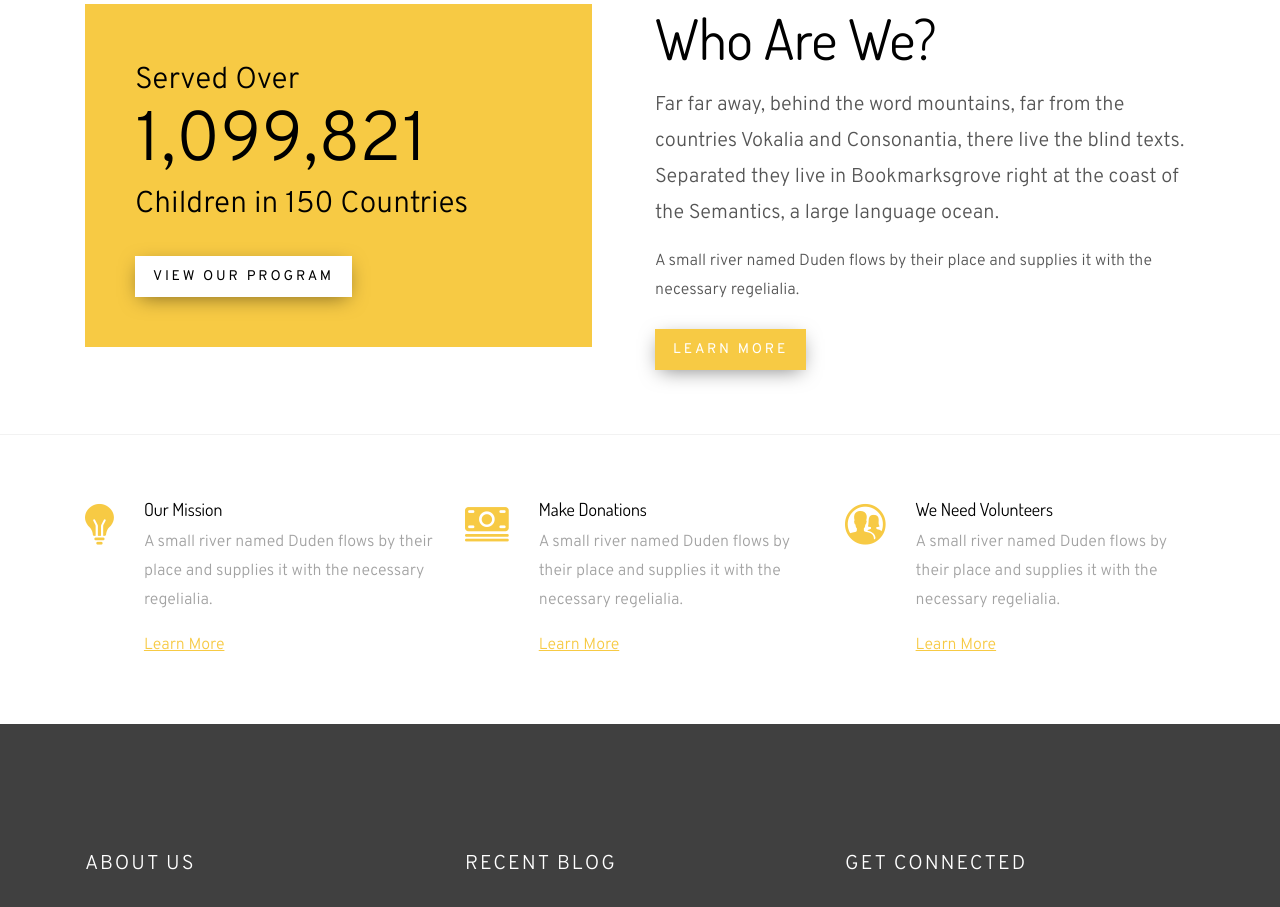
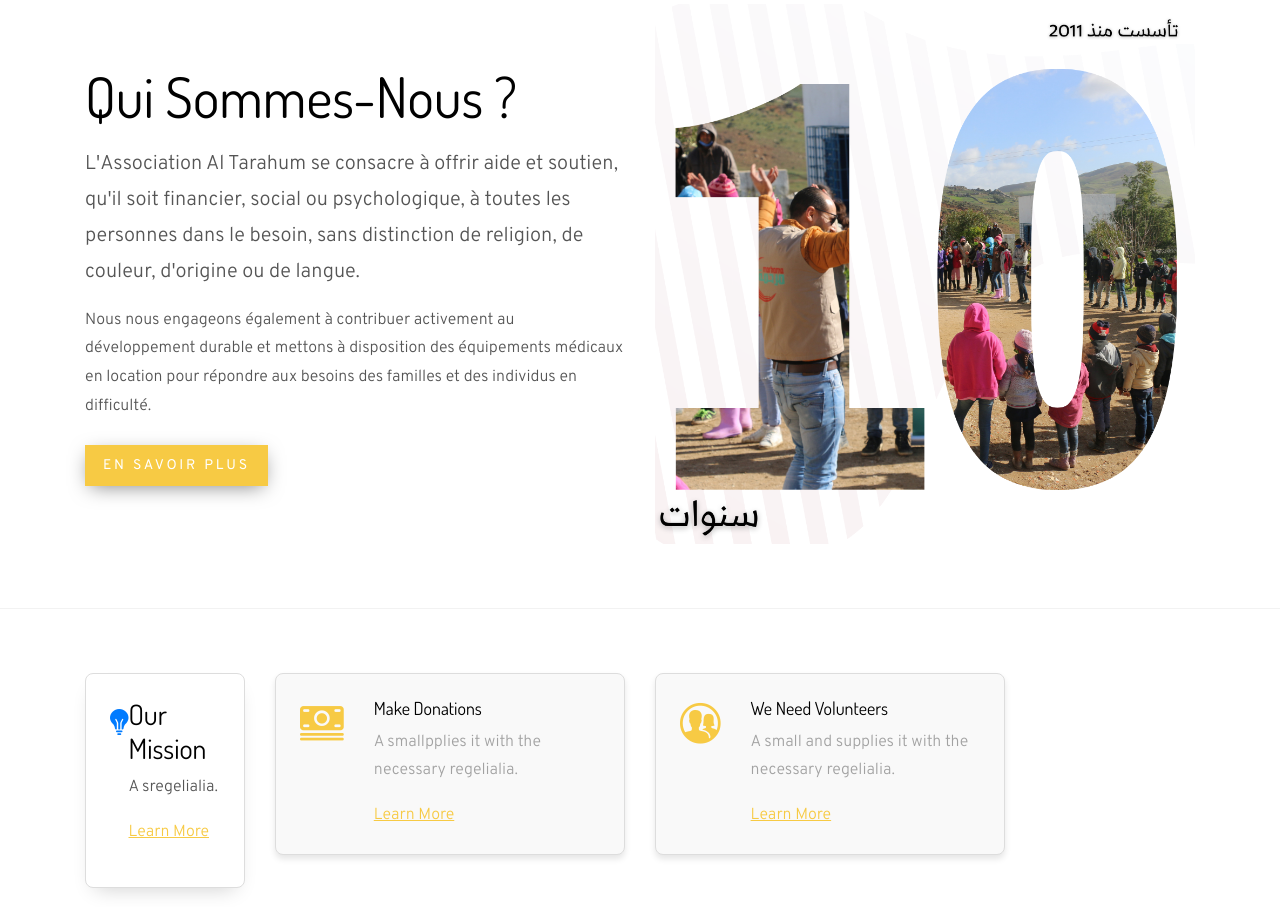
Before and after one commit to salmaMlika/al-tarahom-charity, a plain HTML site: page index.html in a window 1280 px wide. Shown: the part 760-1667 px from the top of the page. Drawn offline with Linux system fonts and the light colour scheme; some packages are replaced by stand-ins of ours; no server answers; files whose address does not match are found by name.

Commit message:
add about section

```diff
--- a/css/style.css
+++ b/css/style.css
@@ -27,6 +27,26 @@
 
 .text-primary {
   color: #f7ca44 !important; }
+
+  .card-highlight {
+    background-color: #f9f9f9; /* Couleur de fond claire */
+    border: 1px solid #ddd; /* Bordure discrète */
+    border-radius: 8px; /* Coins arrondis */
+    box-shadow: 0 4px 6px rgba(0, 0, 0, 0.1); /* Légère ombre */
+    transition: transform 0.3s ease, box-shadow 0.3s ease;
+  }
+
+  .card-highlight:hover {
+    transform: translateY(-5px); /* Effet de surélévation au survol */
+    box-shadow: 0 8px 12px rgba(0, 0, 0, 0.2); /* Ombre plus marquée au survol */
+  }
+
+  .icon {
+    font-size: 2rem;
+    color: #007bff; /* Couleur personnalisée pour les icônes */
+  }
+
+
 
 .ftco-navbar-light {
   background: transparent !important;
--- a/index.html
+++ b/index.html
@@ -90,64 +90,64 @@
 
 
 
-  <!--hero slider-->
+
 
     <!--hero slider-->
 
-
     <div class="site-section section-counter">
       <div class="container">
-      <div class="row">
-        <div class="col-md-6 pr-5">
-          <div class="block-48">
-              <span class="block-48-text-1">Served Over</span>
-              <div class="block-48-counter ftco-number" data-number="1321901">0</div>
-              <span class="block-48-text-1 mb-4 d-block">Children in 150 Countries</span>
-              <p class="mb-0"><a href="#" class="btn btn-white px-3 py-2">View Our Program</a></p>
+        <div class="row align-items-center">
+
+          <!-- Text Section -->
+          <div class="col-md-6 welcome-text">
+            <h2 class="display-4 mb-3">Qui Sommes-Nous ?</h2>
+            <p class="lead">L'Association Al Tarahum se consacre à offrir aide et soutien, qu'il soit financier, social ou psychologique, à toutes les personnes dans le besoin, sans distinction de religion, de couleur, d'origine ou de langue.</p>
+            <p class="mb-4">Nous nous engageons également à contribuer activement au développement durable et mettons à disposition des équipements médicaux en location pour répondre aux besoins des familles et des individus en difficulté.</p>
+            <p class="mb-0"><a href="#" class="btn btn-primary px-3 py-2">En Savoir Plus</a></p>
           </div>
-        </div>
-        <div class="col-md-6 welcome-text">
-          <h2 class="display-4 mb-3">Who Are We?</h2>
-          <p class="lead">Far far away, behind the word mountains, far from the countries Vokalia and Consonantia, there live the blind texts. Separated they live in Bookmarksgrove right at the coast of the Semantics, a large language ocean.</p>
-          <p class="mb-4">A small river named Duden flows by their place and supplies it with the necessary regelialia. </p>
-          <p class="mb-0"><a href="#" class="btn btn-primary px-3 py-2">Learn More</a></p>
+
+            <!-- Image Section -->
+            <div class="col-md-6">
+              <img src="images/Experience-de-plus-que-2.png" alt="experience" class="img-fluid">
             </div>
         </div>
       </div>
     </div>
 
+
     <div class="site-section border-top">
       <div class="container">
         <div class="row">
 
-        <div class="col-md-4">
-          <div class="media block-6">
-            <div class="icon"><span class="ion-ios-bulb"></span></div>
+          <div class="col-md-2">
+            <div class="media block-3 card-highlight p-4 mb-3">
+              <div class="icon mb-3"><span class="ion-ios-bulb"></span></div>
               <div class="media-body">
                 <h3 class="heading">Our Mission</h3>
-              <p>A small river named Duden flows by their place and supplies it with the necessary regelialia.</p>
+
+                <p>A sregelialia.</p>
                 <p><a href="#" class="link-underline">Learn More</a></p>
               </div>
             </div>
           </div>
 
           <div class="col-md-4">
-          <div class="media block-6">
-            <div class="icon"><span class="ion-ios-cash"></span></div>
+            <div class="media block-6 card-highlight p-4 mb-3">
+              <div class="icon mb-3"><span class="ion-ios-cash"></span></div>
               <div class="media-body">
                 <h3 class="heading">Make Donations</h3>
-              <p>A small river named Duden flows by their place and supplies it with the necessary regelialia.</p>
+                <p>A smallpplies it with the necessary regelialia.</p>
                 <p><a href="#" class="link-underline">Learn More</a></p>
               </div>
             </div>
           </div>
 
           <div class="col-md-4">
-          <div class="media block-6">
-            <div class="icon"><span class="ion-ios-contacts"></span></div>
+            <div class="media block-6 card-highlight p-4 mb-3">
+              <div class="icon mb-3"><span class="ion-ios-contacts"></span></div>
               <div class="media-body">
                 <h3 class="heading">We Need Volunteers</h3>
-              <p>A small river named Duden flows by their place and supplies it with the necessary regelialia.</p>
+                <p>A small and supplies it with the necessary regelialia.</p>
                 <p><a href="#" class="link-underline">Learn More</a></p>
               </div>
             </div>
@@ -156,6 +156,7 @@
         </div>
       </div>
     </div>
+
 
 
 
```
Also changed, not shown: images/Experience-de-plus-que-2.png (added). Lines whose indentation alone changed are shown as unchanged.
